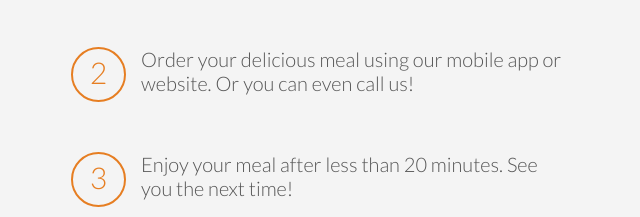
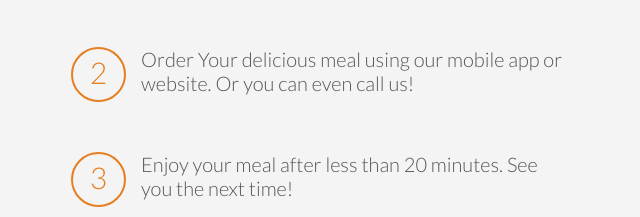
Before and after one commit to sagnik-roy/Omnifoods, a plain HTML site: page index.html in a window 1280 px wide. Shown: the part 2254-2471 px from the top of the page, 610-1250 px from the left. Drawn offline with Linux system fonts and the light colour scheme; files whose address does not match are found by name.

Commit message:
(v.0.0.2)

```diff
--- a/index.html
+++ b/index.html
@@ -152,7 +152,7 @@
                     </div>
                     <div class="works-step clearfix">
                         <div>2</div>
-                        <p>Order your delicious meal using our mobile app or website. Or you can even call us!</p>
+                        <p>Order Your delicious meal using our mobile app or website. Or you can even call us!</p>
                     </div>
                     <div class="works-step clearfix">
                         <div>3</div>
```
